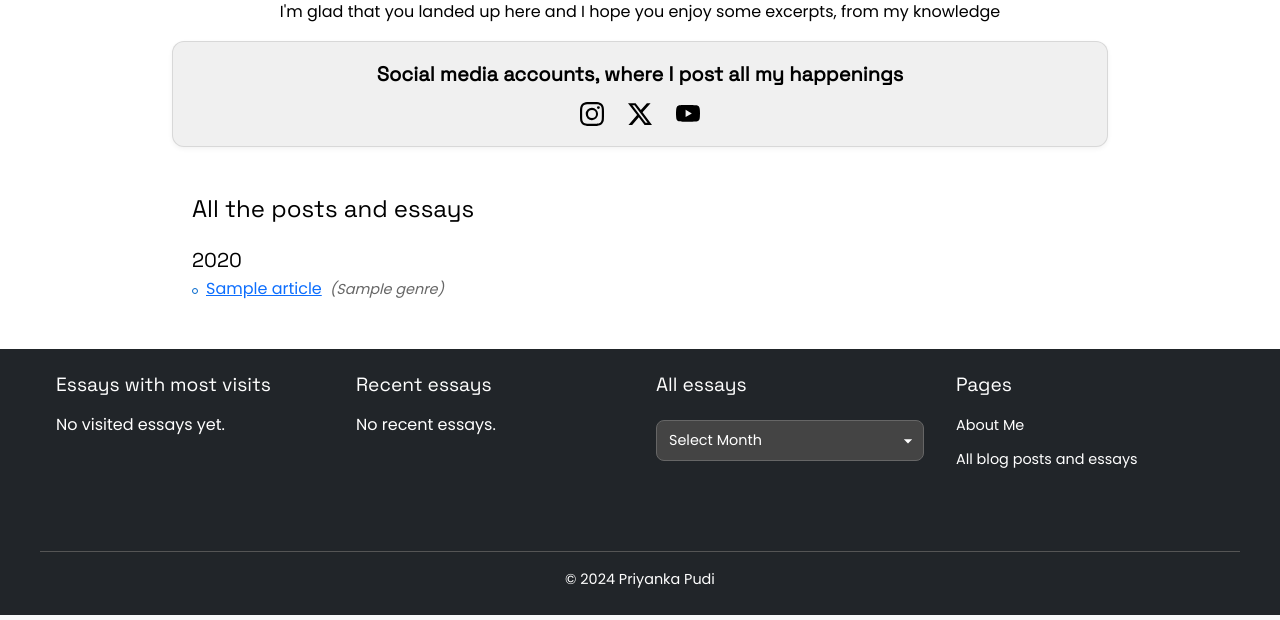
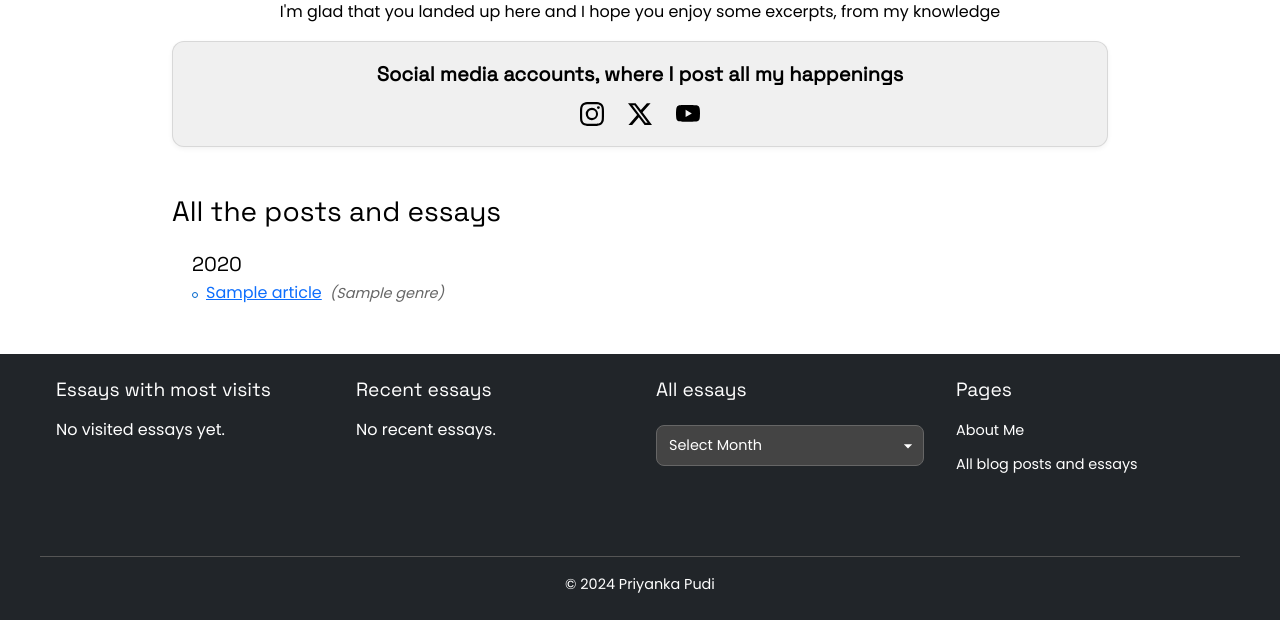
Before and after one commit to priyankaforu/priyankas-portfolio, a Flask app: template templates/home.html in a window 1280 px wide. Shown: the part 269-889 px from the top of the page. Run offline with Flask 3, Linux system fonts and the light colour scheme; the template is opened without the code that fills it: most values are stand-ins (such as "Sample title", 1, 10 or a date in 2020).

Commit message:
Update home.html

```diff
--- a/templates/home.html
+++ b/templates/home.html
@@ -1,11 +1,11 @@
 {% extends "base.html" %}
 {% block content %}
 <div class="text-center">
-    <h1 class="mb-3"; style="font-size: 28px; font-weight:400px;">Welcome to the wisdom world...! Wacuspian</h1>
+    <h3 class="mb-3">Welcome to the wisdom world...! Wacuspian</h1>
     <p class="mb-3"; style="color:black; font-size: 16px">I'm glad that you landed up here and I hope you enjoy some excerpts, from my knowledge</p>
 
     <div class="social-box mb-5">
-        <h3 class="mb-3 fs-5"; style="font-weight:800">Social media accounts, where I post all my happenings</h3>
+        <h4 class="mb-3 fs-5"; style="font-weight:600">Social media accounts, where I post all my happenings</h4>
         <div class="d-flex justify-content-center gap-4">
             <a href="https://www.instagram.com/priyankapudi.in/" class="social-icon" target="_blank" rel="noopener noreferrer">
                 <img src="{{ url_for('static', filename='instagram.svg') }}" width="24" height="24" alt="Instagram">
@@ -20,11 +20,11 @@
     </div>
 </div>
 
-<h2 class="mb-4" style="text-align: left; font-size:24px; font-weight: 400; margin-left: 20px">All the posts and essays</h2>
+<h3 class="mb-4">All the posts and essays</h3>
 
 {% for year, articles in articles_by_year.items() %}
 <div class="mb-4">
-    <h3 class="h5 mb-1" style="text-align: left; margin-left: 20px">{{ year }}</h3>
+    <h4 class="h5 mb-1" style="text-align: left; margin-left: 20px">{{ year }}</h4>
     {% for article in articles %}
     <div class="d-flex align-items-baseline mb-2 justify-content-left" style="margin-left: 20px">
         <div class="bullet me-2"></div>
```
